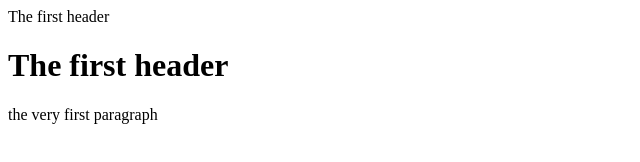
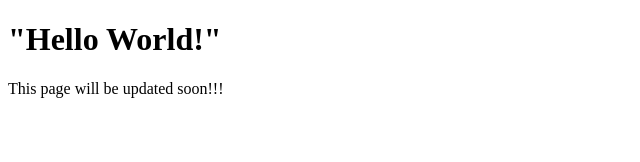
Before and after one commit to samch1980/samch1980.github.io, a plain HTML site: page index.html in a window 1280 px wide. Shown: the whole page, without its empty margins (0-640 px from the left). Drawn offline with Linux system fonts and the light colour scheme.

Commit message:
HTML update3

```diff
--- a/index.html
+++ b/index.html
@@ -3,14 +3,13 @@
 <head>
     <meta charset="UTF-8">
     <meta name="viewport" content="width=device-width, initial-scale=1.0">
-    <title>Hello World!</title>
+    <title>Sam Chamas - Hello World!</title>
 </head>
 <body>
-    <head>The first header</head>
-    <title>The first title</title>
-    <h1>The first header</h1>
+    <title>Sam would like to say...</title>
+    <h1>"Hello World!"</h1>
     <p>
-        the very first paragraph
+       This page will be updated soon!!!
     </p>
 </body>
 </html>
```
